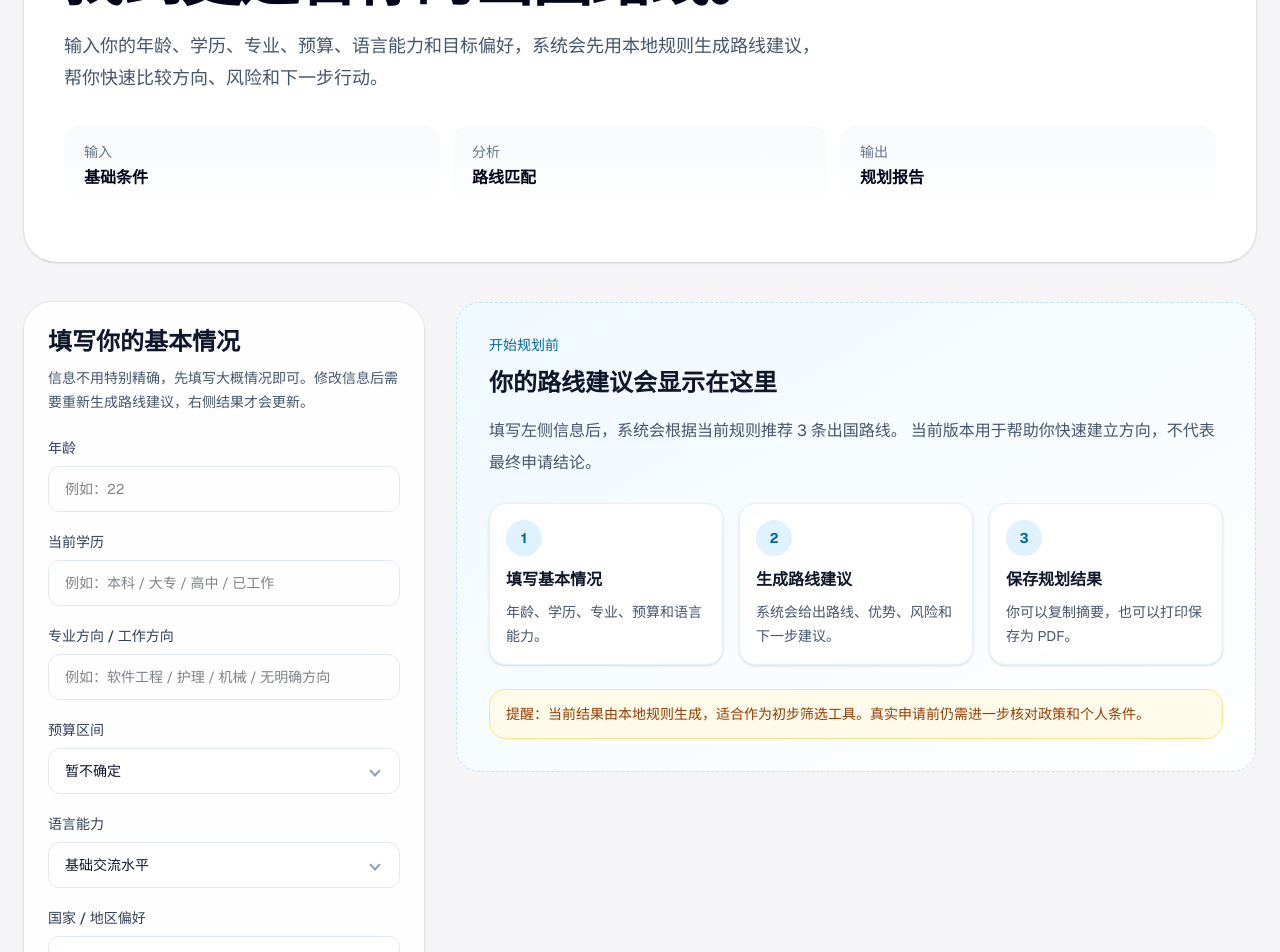
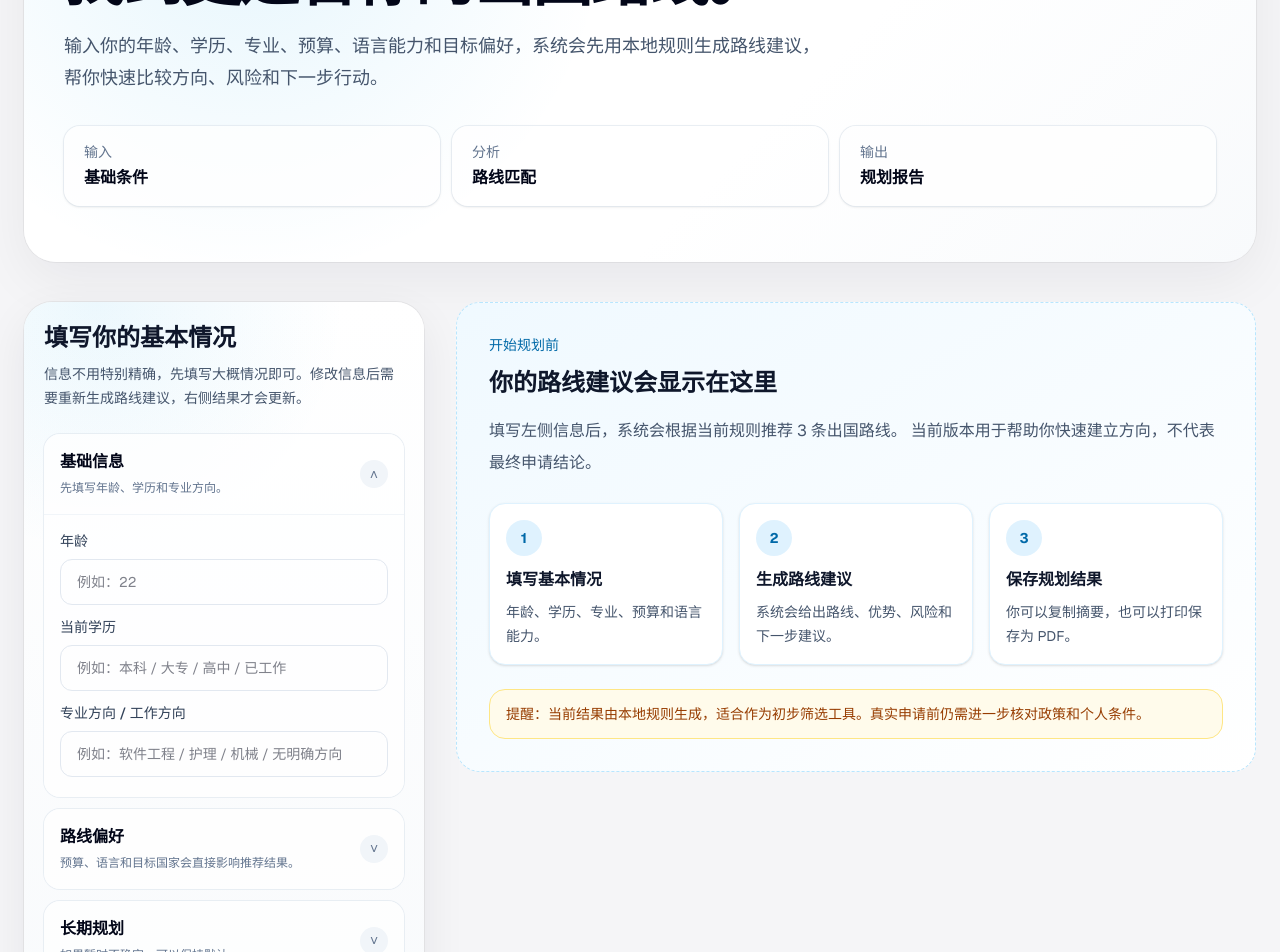
Before and after one commit to Liu-Ruien/study-abroad-consulting, a Next.js app: page /plan in a window 1280 px wide. Shown: the part 320-1272 px from the top of the page. Built offline with nearby package versions, Linux system fonts and the light colour scheme.

Commit message:
v0.5.1 fix plan form dropdown clipping and initial collapse

```diff
--- a/app/plan/page.tsx
+++ b/app/plan/page.tsx
@@ -116,7 +116,7 @@ function SelectField<T extends string>({
   }, []);
 
   return (
-    <div ref={selectRef} className="relative">
+    <div ref={selectRef} className={`relative ${isOpen ? "z-50" : "z-0"}`}>
       <label className="mb-2 block text-sm font-medium text-slate-700">
         {label}
       </label>
@@ -143,12 +143,12 @@ function SelectField<T extends string>({
       </button>
 
       <div
-        className={`absolute left-0 right-0 top-full z-40 mt-2 origin-top overflow-hidden rounded-2xl border border-slate-100 bg-white shadow-xl ring-1 ring-slate-200/60 transition duration-200 ${isOpen
+        className={`absolute left-0 right-0 top-full z-50 mt-2 origin-top overflow-hidden rounded-2xl border border-slate-100 bg-white shadow-xl ring-1 ring-slate-200/60 transition duration-200 ${isOpen
           ? "pointer-events-auto translate-y-0 scale-100 opacity-100"
           : "pointer-events-none -translate-y-1 scale-[0.98] opacity-0"
           }`}
       >
-        <div className="max-h-64 overflow-y-auto p-1 [scrollbar-width:thin] [scrollbar-color:rgba(203,213,225,0.45)_transparent]">
+        <div className="max-h-[min(16rem,50vh)] overflow-y-auto overscroll-contain p-1 [scrollbar-width:thin] [scrollbar-color:rgba(203,213,225,0.45)_transparent]">
           {options.map((option) => {
             const isSelected = option.value === value;
 
@@ -195,22 +195,91 @@ function SummaryTextItem({
   children: ReactNode;
 }) {
   return (
-    <div className="rounded-2xl bg-gradient-to-b from-slate-50 to-white text-sm leading-6 text-slate-700 ring-1 ring-slate-200/60 transition hover:bg-sky-50/60 hover:ring-sky-100">
+    <div
+      className={`rounded-2xl text-sm leading-6 text-slate-700 ring-1 transition-all duration-200 ${isEditing
+        ? "bg-sky-50/80 ring-sky-200 shadow-sm"
+        : "bg-white/75 ring-slate-200/70 hover:-translate-y-[1px] hover:bg-white hover:shadow-sm hover:ring-sky-100"
+        }`}
+    >
       <button
         type="button"
         onClick={onToggle}
-        className="flex w-full items-center justify-between gap-4 px-4 py-3 text-left"
-      >
-        <span className="shrink-0 text-slate-400">{label}</span>
-        <span className="text-right font-semibold text-slate-900 tracking-tight">{value}</span>
+        className="group flex w-full items-center justify-between gap-4 px-4 py-3 text-left"
+      >
+        <span className={isEditing ? "shrink-0 text-sky-600" : "shrink-0 text-slate-400"}>
+          {label}
+        </span>
+
+        <span className="flex items-center gap-2 text-right">
+          <span className="font-semibold tracking-tight text-slate-900">
+            {value}
+          </span>
+          <span
+            className={`rounded-full px-2 py-0.5 text-[11px] font-medium transition ${isEditing
+              ? "bg-sky-100 text-sky-700"
+              : "bg-slate-100 text-slate-400 opacity-0 group-hover:opacity-100"
+              }`}
+          >
+            {isEditing ? "编辑中" : "修改"}
+          </span>
+        </span>
       </button>
 
-      {isEditing && <div className="px-4 pb-4">{children}</div>}
+      {isEditing && (
+        <div className="relative z-50 overflow-visible px-4 pb-4 pt-1">{children}</div>
+      )}
     </div>
   );
 }
 
 const SummarySelectItem = SummaryTextItem;
+
+type FormSectionKey = "basic" | "preference" | "goal";
+
+function FormSection({
+  title,
+  description,
+  isOpen,
+  onToggle,
+  children,
+}: {
+  title: string;
+  description: string;
+  isOpen: boolean;
+  onToggle: () => void;
+  children: ReactNode;
+}) {
+  return (
+    <section
+      className={`relative rounded-2xl bg-white/75 ring-1 ring-slate-200/70 transition-all duration-200 ${isOpen ? "z-10 overflow-visible" : "z-0 overflow-hidden"
+        }`}
+    >
+      <button
+        type="button"
+        onClick={onToggle}
+        className="flex w-full items-center justify-between gap-4 px-4 py-4 text-left transition hover:bg-slate-50/70"
+      >
+        <div>
+          <h3 className="font-semibold text-slate-950">{title}</h3>
+          <p className="mt-1 text-xs leading-5 text-slate-500">{description}</p>
+        </div>
+
+        <span
+          className={`flex h-7 w-7 shrink-0 items-center justify-center rounded-full bg-slate-100 text-sm text-slate-500 transition-transform ${isOpen ? "rotate-180" : ""
+            }`}
+        >
+          ˅
+        </span>
+      </button>
+
+      {isOpen && (
+        <div className="relative overflow-visible space-y-3 border-t border-slate-100 px-4 py-4 pb-5">
+          {children}
+        </div>
+      )}
+    </section>
+  );
+}
 
 export default function PlanPage() {
   // 当前正在填写的表单数据
@@ -235,6 +304,8 @@ export default function PlanPage() {
   // 复制结果后的提示文字
   // 例如：已复制到剪贴板
   const [copyStatus, setCopyStatus] = useState("");
+  const [isCopyToastVisible, setIsCopyToastVisible] = useState(false);
+  const copyToastTimerRef = useRef<number | null>(null);
 
   // 当前打开详细弹窗的路线 id
   // 为 null 时表示没有打开任何路线详情
@@ -249,6 +320,12 @@ export default function PlanPage() {
 
   // 生成结果后，左侧表单默认收起为信息摘要
   const [isFormCollapsed, setIsFormCollapsed] = useState(false);
+
+  const [openFormSections, setOpenFormSections] = useState<Record<FormSectionKey, boolean>>({
+    basic: true,
+    preference: false,
+    goal: false,
+  });
 
   // 摘要模式下，当前正在单独编辑的字段
   const [editingSummaryField, setEditingSummaryField] = useState<
@@ -382,6 +459,13 @@ export default function PlanPage() {
     ].join("\n");
   }, [submitted, submittedAt, profileSummary, recommendedRoutes]);
 
+  function toggleFormSection(section: FormSectionKey) {
+    setOpenFormSections((prev) => ({
+      ...prev,
+      [section]: !prev[section],
+    }));
+  }
+
   function updateField<K extends keyof PlanFormState>(
     key: K,
     value: PlanFormState[K]
@@ -463,6 +547,28 @@ export default function PlanPage() {
     setActiveRouteIndex(0);
     setIsFormCollapsed(false);
     setEditingSummaryField(null);
+    setOpenFormSections({
+      basic: true,
+      preference: false,
+      goal: false,
+    });
+  }
+
+  function showCopyToast(message: string) {
+    if (copyToastTimerRef.current) {
+      window.clearTimeout(copyToastTimerRef.current);
+    }
+
+    setCopyStatus(message);
+    setIsCopyToastVisible(true);
+
+    copyToastTimerRef.current = window.setTimeout(() => {
+      setIsCopyToastVisible(false);
+
+      window.setTimeout(() => {
+        setCopyStatus("");
+      }, 260);
+    }, 1600);
   }
 
   // 复制路线规划结果摘要
@@ -473,14 +579,20 @@ export default function PlanPage() {
 
     try {
       await navigator.clipboard.writeText(planResultText);
-      setCopyStatus("路线规划摘要已复制，可以粘贴到微信、备忘录或文档中。");
+      showCopyToast("路线规划摘要已复制");
     } catch {
-      setCopyStatus("复制失败，请手动选择页面内容复制。");
-    }
+      showCopyToast("复制失败，请手动复制页面内容");
+    }
+
+    setIsCopyToastVisible(true);
+
+    setTimeout(() => {
+      setIsCopyToastVisible(false);
+    }, 1600);
 
     setTimeout(() => {
       setCopyStatus("");
-    }, 3000);
+    }, 2000);
   }
 
   // 打印 / 保存 PDF
@@ -571,6 +683,14 @@ export default function PlanPage() {
   return (
     <main className="plan-page-root min-h-screen bg-[#f5f5f7] px-4 py-8 text-slate-950 sm:px-6 sm:py-12">
       <div className="mx-auto max-w-7xl">
+        {copyStatus && (
+          <div
+            className={`no-print pointer-events-none fixed left-1/2 top-8 z-[70] -translate-x-1/2 rounded-full bg-white/90 px-5 py-3 text-sm font-medium text-slate-900 shadow-[0_18px_45px_rgba(15,23,42,0.16)] ring-1 ring-black/10 backdrop-blur-xl transition-all duration-300 ${isCopyToastVisible ? "translate-y-0 opacity-100" : "-translate-y-2 opacity-0"
+              }`}
+          >
+            {copyStatus}
+          </div>
+        )}
         {/* PDF 专用报告区域：网页正常浏览时隐藏，只有打印 / 保存 PDF 时显示 */}
         {submitted && (
           <section className="pdf-report-only">
@@ -829,9 +949,9 @@ export default function PlanPage() {
           </section>
         )}
         {/* 页面头部 */}
-        <section className="mb-8 overflow-hidden rounded-[32px] bg-white px-6 py-10 shadow-sm ring-1 ring-black/5 sm:mb-10 sm:px-10 sm:py-14">
+        <section className="mb-8 overflow-hidden rounded-[32px] bg-[radial-gradient(circle_at_18%_18%,rgba(14,165,233,0.10),transparent_34%),linear-gradient(135deg,#ffffff_0%,#ffffff_62%,#f8fafc_100%)] px-6 py-10 shadow-[0_18px_55px_rgba(15,23,42,0.06)] ring-1 ring-black/5 sm:mb-10 sm:px-10 sm:py-14">
           <div className="max-w-4xl">
-            <p className="mb-5 inline-flex rounded-full bg-slate-100 px-4 py-1.5 text-sm font-medium text-slate-600">
+            <p className="mb-5 inline-flex rounded-full bg-slate-100 px-4 py-1.5 text-sm font-medium text-slate-600 ring-1 ring-slate-200/70">
               v0.5 · 出国路线决策工作台
             </p>
 
@@ -846,26 +966,25 @@ export default function PlanPage() {
           </div>
 
           <div className="mt-8 grid gap-3 sm:grid-cols-3">
-            <div className="rounded-2xl bg-gradient-to-b from-slate-50 to-white px-5 py-4">
-              <p className="text-sm text-slate-500">输入</p>
-              <p className="mt-1 font-semibold text-slate-950">基础条件</p>
-            </div>
-
-            <div className="rounded-2xl bg-gradient-to-b from-slate-50 to-white px-5 py-4">
-              <p className="text-sm text-slate-500">分析</p>
-              <p className="mt-1 font-semibold text-slate-950">路线匹配</p>
-            </div>
-
-            <div className="rounded-2xl bg-gradient-to-b from-slate-50 to-white px-5 py-4">
-              <p className="text-sm text-slate-500">输出</p>
-              <p className="mt-1 font-semibold text-slate-950">规划报告</p>
-            </div>
+            {[
+              ["输入", "基础条件"],
+              ["分析", "路线匹配"],
+              ["输出", "规划报告"],
+            ].map(([label, value]) => (
+              <div
+                key={label}
+                className="rounded-2xl bg-white/70 px-5 py-4 shadow-sm ring-1 ring-slate-200/70"
+              >
+                <p className="text-sm text-slate-500">{label}</p>
+                <p className="mt-1 font-semibold text-slate-950">{value}</p>
+              </div>
+            ))}
           </div>
         </section>
 
         <div className="grid items-start gap-6 lg:grid-cols-[400px_minmax(0,1fr)] lg:gap-8">
           {/* 左侧表单 */}
-          <section className="no-print rounded-[28px] bg-white/90 p-5 shadow-sm ring-1 ring-black/5 backdrop-blur sm:p-6 lg:sticky lg:top-6">
+          <section className="no-print rounded-[28px] bg-[radial-gradient(circle_at_18%_0%,rgba(14,165,233,0.08),transparent_30%),linear-gradient(180deg,#ffffff_0%,#f8fafc_100%)] p-4 shadow-[0_16px_45px_rgba(15,23,42,0.07)] ring-1 ring-black/5 backdrop-blur sm:p-5">
             {submitted && isFormCollapsed ? (
               <form onSubmit={handleSubmit}>
                 <p className="mb-2 text-sm font-medium text-sky-700">
@@ -1074,7 +1193,13 @@ export default function PlanPage() {
                   信息不用特别精确，先填写大概情况即可。修改信息后需要重新生成路线建议，右侧结果才会更新。
                 </p>
 
-                <form onSubmit={handleSubmit} className="space-y-4 sm:space-y-5">
+                <form onSubmit={handleSubmit} className="relative space-y-3 overflow-visible">
+                  <FormSection
+                    title="基础信息"
+                    description="先填写年龄、学历和专业方向。"
+                    isOpen={openFormSections.basic}
+                    onToggle={() => toggleFormSection("basic")}
+                  >
                     <div>
                       <label className="mb-2 block text-sm font-medium text-slate-700">
                         年龄
@@ -1110,7 +1235,14 @@ export default function PlanPage() {
                         className="w-full rounded-xl border border-slate-200 px-4 py-3 text-sm outline-none transition focus:border-sky-400 focus:ring-2 focus:ring-sky-100"
                       />
                     </div>
-
+                  </FormSection>
+
+                  <FormSection
+                    title="路线偏好"
+                    description="预算、语言和目标国家会直接影响推荐结果。"
+                    isOpen={openFormSections.preference}
+                    onToggle={() => toggleFormSection("preference")}
+                  >
                     <SelectField
                       label="预算区间"
                       value={form.budgetLevel}
@@ -1129,9 +1261,7 @@ export default function PlanPage() {
                       label="国家 / 地区偏好"
                       value={form.countryPreference}
                       options={countryPreferenceOptions}
-                    onChange={(value) =>
-                      handleCountryPreferenceChange(value as CountryPreference)
-                    }
+                      onChange={(value) => handleCountryPreferenceChange(value as CountryPreference)}
                     />
 
                     <SelectField
@@ -1141,39 +1271,41 @@ export default function PlanPage() {
                       onChange={(value) => updateField("targetCountry", value as TargetCountry)}
                       helperText="目标国家选项会根据上方的国家 / 地区偏好自动筛选；如果还没确定，就保持默认。"
                     />
-
+                  </FormSection>
+
+                  <FormSection
+                    title="长期规划"
+                    description="如果暂时不确定，可以保持默认。"
+                    isOpen={openFormSections.goal}
+                    onToggle={() => toggleFormSection("goal")}
+                  >
                     <SelectField
                       label="是否希望边学习边打工？"
                       value={form.wantsPartTimeJob}
                       options={preferenceOptions}
-                    onChange={(value) =>
-                      updateField("wantsPartTimeJob", value as PreferenceAnswer)
-                    }
+                      onChange={(value) => updateField("wantsPartTimeJob", value as PreferenceAnswer)}
                     />
 
                     <SelectField
                       label="是否希望未来长期留在海外？"
                       value={form.wantsLongTermStay}
                       options={preferenceOptions}
-                    onChange={(value) =>
-                      updateField("wantsLongTermStay", value as PreferenceAnswer)
-                    }
+                      onChange={(value) => updateField("wantsLongTermStay", value as PreferenceAnswer)}
                     />
 
                     <SelectField
                       label="是否接受低预算过渡路线？"
                       value={form.acceptsLowBudgetRoute}
                       options={preferenceOptions}
-                    onChange={(value) =>
-                      updateField("acceptsLowBudgetRoute", value as PreferenceAnswer)
-                    }
-                  />
+                      onChange={(value) => updateField("acceptsLowBudgetRoute", value as PreferenceAnswer)}
+                    />
+                  </FormSection>
 
                   <div className="flex gap-3 pt-2">
                     <button
                       type="submit"
                       disabled={isGenerating}
-                      className="flex-1 rounded-xl bg-sky-600 px-5 py-3 text-sm font-medium text-slate-950 transition hover:bg-sky-700 disabled:cursor-not-allowed disabled:opacity-60"
+                      className="flex-1 rounded-xl bg-sky-600 px-5 py-3 text-sm font-medium text-white transition hover:bg-sky-700 disabled:cursor-not-allowed disabled:opacity-60"
                     >
                       {isGenerating ? "正在生成路线..." : submitted ? "重新生成路线建议" : "生成路线建议"}
                     </button>
@@ -1835,16 +1967,15 @@ export default function PlanPage() {
                 )}
 
                 {submitted && (
-                  <div className="no-print rounded-3xl border border-slate-200 bg-white p-5 shadow-sm">
+                  <div className="no-print rounded-[28px] bg-white/90 p-5 shadow-sm ring-1 ring-black/5">
                     <div className="flex flex-col gap-4 sm:flex-row sm:items-center sm:justify-between">
                       <div>
                         <p className="text-xs font-medium text-slate-500">结果操作</p>
                         <h3 className="mt-1 text-lg font-semibold text-slate-950">
                           保存你的路线规划结果
                         </h3>
-                        <p className="mt-2 text-sm leading-6 text-slate-600">
-                          生成时间：
-                          {submittedAt ? submittedAt.toLocaleString("zh-CN") : "暂无记录"}
+                        <p className="mt-2 text-sm leading-6 text-slate-500">
+                          生成时间：{submittedAt ? submittedAt.toLocaleString("zh-CN") : "暂无记录"}
                         </p>
                       </div>
 
@@ -1852,7 +1983,7 @@ export default function PlanPage() {
                         <button
                           type="button"
                           onClick={handleCopyResult}
-                          className="rounded-full bg-sky-600 px-4 py-2 text-sm font-medium text-slate-950 transition-colors hover:bg-sky-700"
+                          className="rounded-full bg-sky-600 px-4 py-2 text-sm font-medium text-white transition-colors hover:bg-sky-700"
                         >
                           复制结果摘要
                         </button>
@@ -1860,22 +1991,16 @@ export default function PlanPage() {
                         <button
                           type="button"
                           onClick={handlePrintResult}
-                          className="rounded-full border border-slate-200 bg-white px-4 py-2 text-sm font-medium text-slate-700 transition-colors hover:bg-slate-50"
+                          className="rounded-full bg-slate-100 px-4 py-2 text-sm font-medium text-slate-700 ring-1 ring-slate-200/70 transition-colors hover:bg-slate-200/70"
                         >
                           打印 / 保存 PDF
                         </button>
                       </div>
                     </div>
-
-                    {copyStatus && (
-                      <p className="mt-4 rounded-2xl bg-gradient-to-b from-slate-50 to-white px-4 py-3 text-sm text-slate-600">
-                        {copyStatus}
-                      </p>
+                  </div>
                 )}
-                  </div>
-                )}
-
-                <div className="rounded-3xl border border-amber-200 bg-amber-50 p-6 text-sm leading-7 text-amber-800">
+
+                <div className="rounded-[28px] bg-amber-50/70 p-5 text-sm leading-7 text-amber-800 ring-1 ring-amber-200/70">
                   <strong>重要提示：</strong>
                   当前结果是基于本地规则生成的初步建议，不构成签证、移民、法律或就业承诺。
                   涉及政策、签证、学校和费用的信息，请以官方机构和最新资料为准。
```
Lines whose indentation alone changed are shown as unchanged.
